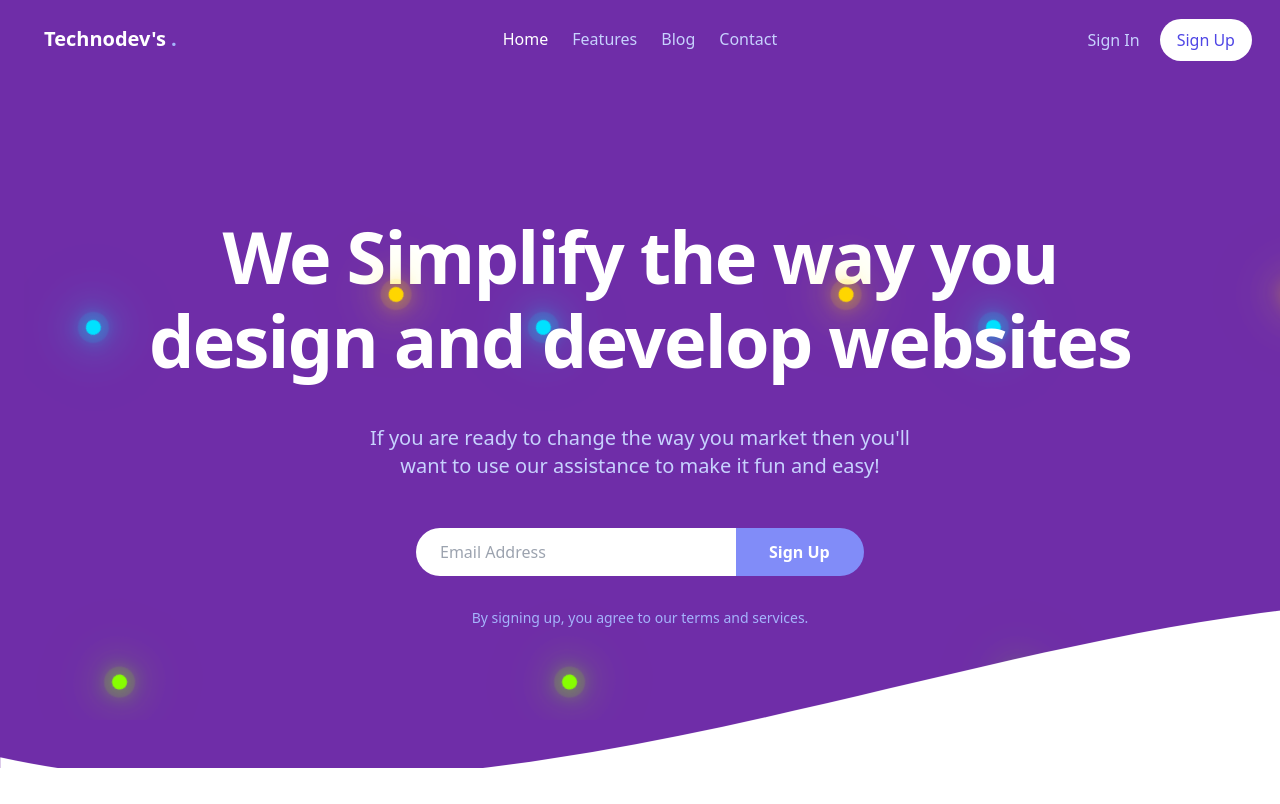
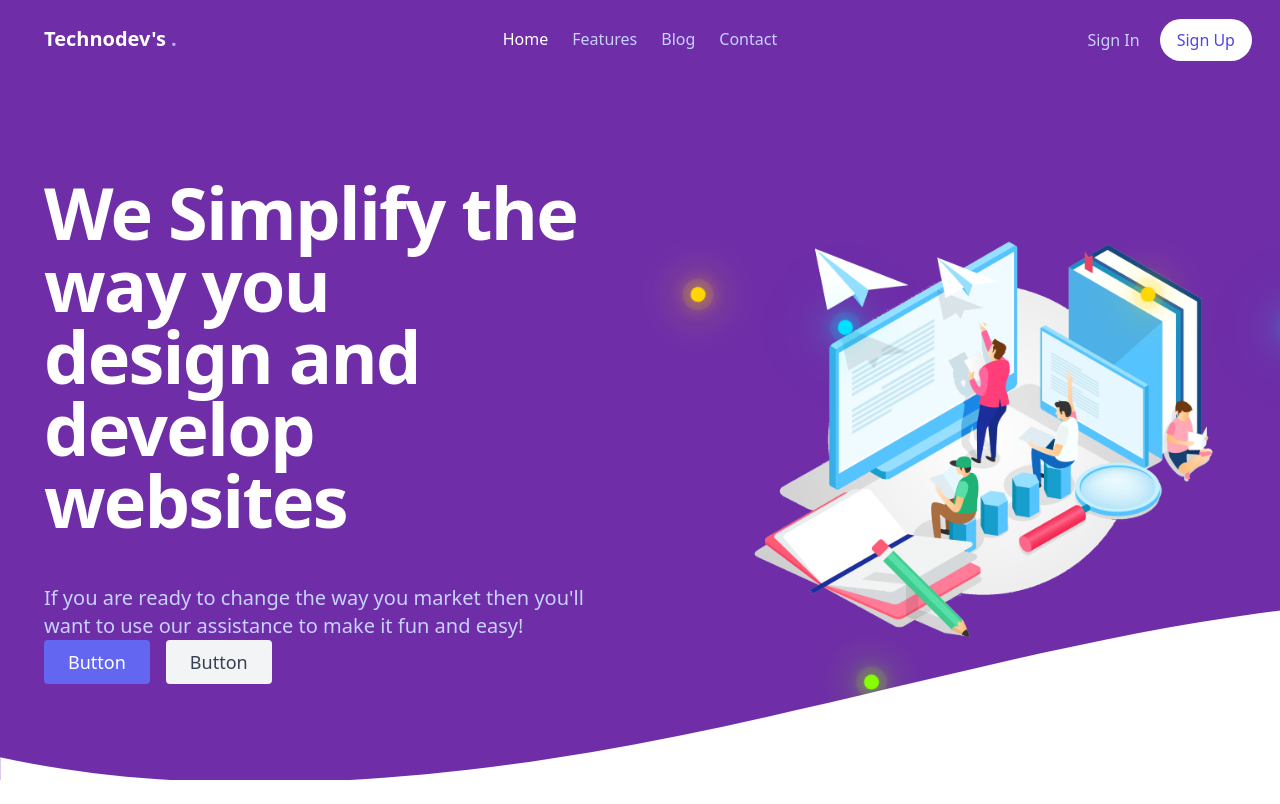
Before and after one commit to TechnoDev2/Portfolio, a website: page index.html in a window 1280 px wide. Shown: the top 804 px of the page. Drawn offline with Linux system fonts and the light colour scheme.

Commit message:
hero section columned

```diff
--- a/index.html
+++ b/index.html
@@ -77,7 +77,38 @@
                 <span style="--i:3"></span>
             </div>
         </div>
-        <div class="mx-auto max-w-7xl h-[86vh] mb-4 flex items-center">
+
+        <section class="text-gray-600 body-font">
+            <div class="custom-shape-divider-bottom-1659884035">
+                <svg data-name="Layer 1" xmlns="http://www.w3.org/2000/svg" viewBox="0 0 1200 120" preserveAspectRatio="none">
+                    <path
+                        d="M985.66,92.83C906.67,72,823.78,31,743.84,14.19c-82.26-17.34-168.06-16.33-250.45.39-57.84,11.73-114,31.07-172,41.86A600.21,600.21,0,0,1,0,27.35V120H1200V95.8C1132.19,118.92,1055.71,111.31,985.66,92.83Z"
+                        class="shape-fill"></path>
+                </svg>
+            </div>
+            <div class="container mx-auto flex px-5 py-24 md:flex-row flex-col items-center">
+              <div class="lg:flex-grow md:w-1/2 lg:pr-24 md:pr-16 flex flex-col md:items-start md:text-left mb-16 md:mb-0 items-center text-center">
+                <h1
+                    class="text-4xl font-extrabold leading-10 tracking-tight text-white sm:text-5xl sm:leading-none md:text-6xl xl:text-7xl">
+                    <span class="block">We Simplify the way you</span>
+                    <span class="relative inline-block text-white">design and develop websites</span>
+                </h1>
+                <div
+                    class="max-w-lg text-sm text-indigo-200 md:mt-12 sm:text-base md:max-w-xl md:text-lg xl:text-xl">
+                    If you are ready to change the way you market then you'll want to use our assistance to make it fun
+                    and easy!</div>
+                <div class="flex justify-center">
+                  <button class="inline-flex text-white bg-indigo-500 border-0 py-2 px-6 focus:outline-none hover:bg-indigo-600 rounded text-lg">Button</button>
+                  <button class="ml-4 inline-flex text-gray-700 bg-gray-100 border-0 py-2 px-6 focus:outline-none hover:bg-gray-200 rounded text-lg">Button</button>
+                </div>
+              </div>
+              <div class="lg:max-w-lg lg:w-full md:w-1/2 w-5/6">
+                <img class="object-cover object-center rounded " alt="hero" src="./public/images/hero.png">
+              </div>
+            </div>
+        </section>
+
+        <!-- <div class="mx-auto max-w-7xl h-[86vh] mb-4 flex items-center">
             <div class="custom-shape-divider-bottom-1659884035">
                 <svg data-name="Layer 1" xmlns="http://www.w3.org/2000/svg" viewBox="0 0 1200 120" preserveAspectRatio="none">
                     <path
@@ -107,8 +138,9 @@
                 </div>
                 <div class="mt-8 text-sm text-indigo-300">By signing up, you agree to our terms and services.</div>
             </div>
-        </div>
+        </div> -->
     </section>
+
     <section class="flex items-center justify-center py-10 text-white bg-white sm:py-16 md:py-24 lg:py-32">
         <div class="relative max-w-3xl px-10 text-center text-white auto lg:px-0">
             <div class="flex flex-col w-full md:flex-row">
@@ -131,6 +163,7 @@
             </h2>
         </div>
     </section>
+
     <!-- Section 1 -->
     <section class="w-full px-8 py-16 bg-gray-100 xl:px-8">
         <div class="max-w-5xl mx-auto">
@@ -185,6 +218,7 @@
             </div>
         </div>
     </section>
+
 <!-- Footer Section -->
 <section class="bg-white">
     <div class="max-w-screen-xl px-4 py-12 mx-auto space-y-8 overflow-hidden sm:px-6 lg:px-8">
```
Also changed, not shown: package.json (+18 -0 lines), dist/output.css, public/images/hero.png (added), 1 other file.
